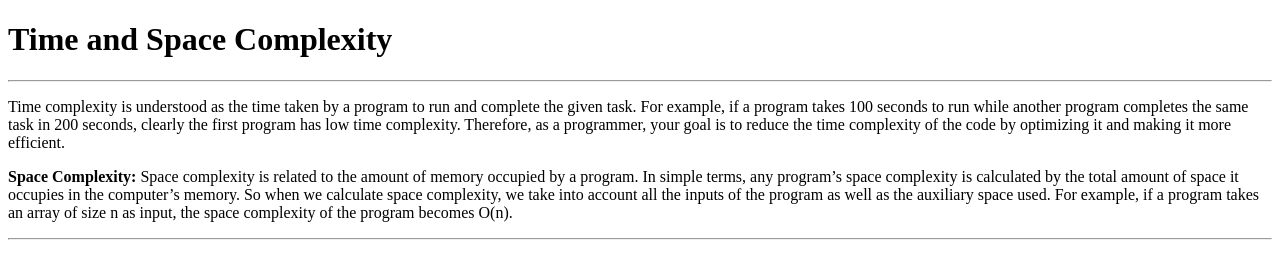
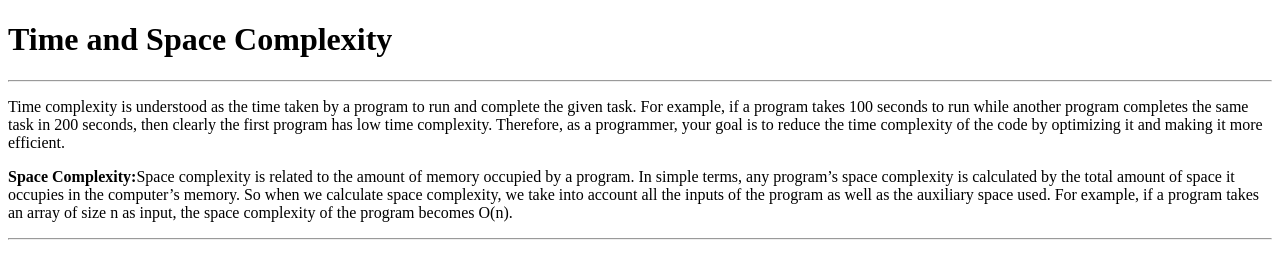
Before and after one commit to acciojob/time-and-space-complexity-Mukul766, a website: page main.html in a window 1280 px wide. Drawn offline with Linux system fonts and the light colour scheme.

Commit message:
created a submission

```diff
--- a/main.html
+++ b/main.html
@@ -11,14 +11,8 @@
 	<!-- the entire body must be written by student -->
 	<h1>Time and Space Complexity</h1>
 	<hr>
-	<p>Time complexity is understood as the time taken by a program to run and complete the given task. For example,
-		if a program takes 100 seconds to run while another program completes the same task in 200 seconds, clearly the
-		first program has low time complexity. Therefore, as a programmer, your goal is to reduce the time complexity of the code
-		by optimizing it and making it more efficient.</p>
-    <p><b>Space Complexity:</b> Space complexity is related to the amount of memory occupied by a program. In simple terms, any program’s space complexity is
-		calculated by the total amount of space it occupies in the computer’s memory. So when we calculate space complexity, we take into account all
-		the inputs of the program as well as the auxiliary space used. For example, if a program takes an array of size n as input, the space complexity
-		of the program becomes O(n).</p>
+	<p>Time complexity is understood as the time taken by a program to run and complete the given task. For example, if a program takes 100 seconds to run while another program completes the same task in 200 seconds, then clearly the first program has low time complexity. Therefore, as a programmer, your goal is to reduce the time complexity of the code by optimizing it and making it more efficient.</p>
+    <p><b>Space Complexity:</b>Space complexity is related to the amount of memory occupied by a program. In simple terms, any program’s space complexity is calculated by the total amount of space it occupies in the computer’s memory. So when we calculate space complexity, we take into account all the inputs of the program as well as the auxiliary space used. For example, if a program takes an array of size n as input, the space complexity of the program becomes O(n).</p>
   <hr>
 	<script type="text/javascript" src="./script.js">
 </script>
```
